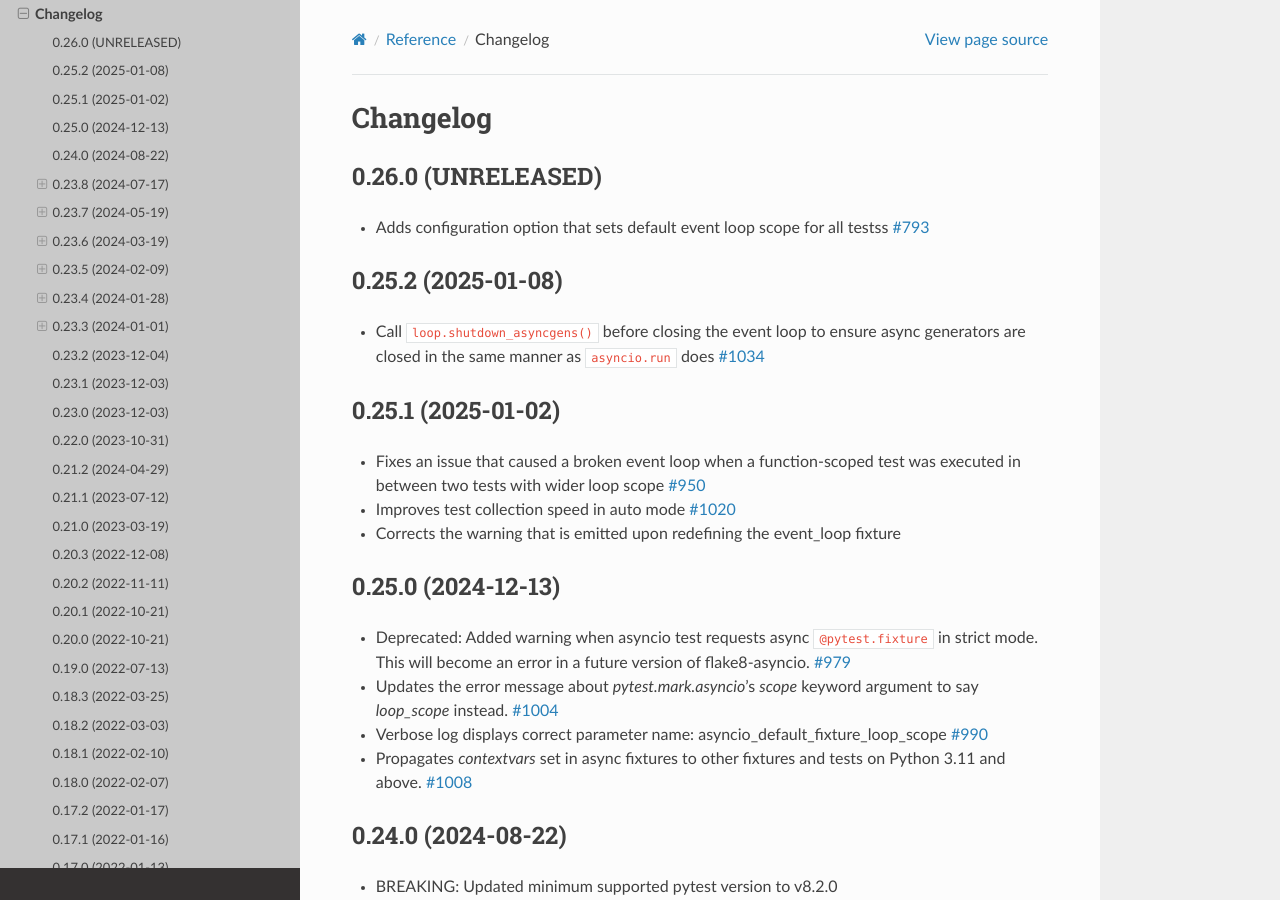
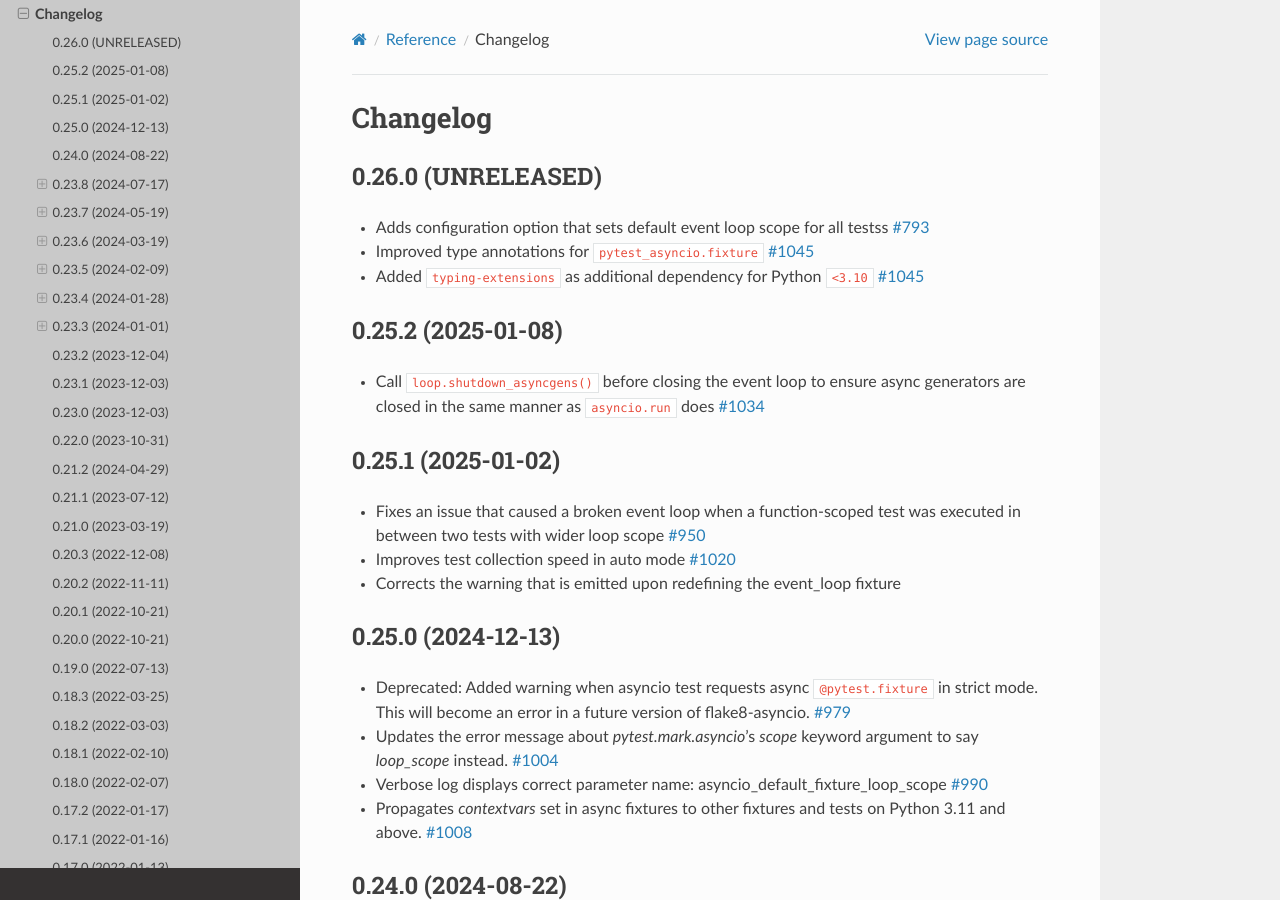
Before and after one commit to pytest-dev/pytest-asyncio, a Sphinx documentation site: the page built from docs/reference/changelog.rst, in a window 1280 px wide and 900 px high. Built offline with Sphinx 7.4.7 and the Read the Docs theme 3.1.0, drawn with Linux system fonts in a browser that asks for light colours; pages that are not in the unit, such as notebooks, are missing from menus.

Commit message:
Add changelog entries

```diff
--- a/docs/reference/changelog.rst
+++ b/docs/reference/changelog.rst
@@ -5,6 +5,8 @@ Changelog
 0.26.0 (UNRELEASED)
 ===================
 - Adds configuration option that sets default event loop scope for all testss `#793 <https://github.com/pytest-dev/pytest-asyncio/issues/793>`_
+- Improved type annotations for ``pytest_asyncio.fixture`` `#1045 <https://github.com/pytest-dev/pytest-asyncio/pull/1045>`_
+- Added ``typing-extensions`` as additional dependency for Python ``<3.10`` `#1045 <https://github.com/pytest-dev/pytest-asyncio/pull/1045>`_
 
 
 0.25.2 (2025-01-08)
```
